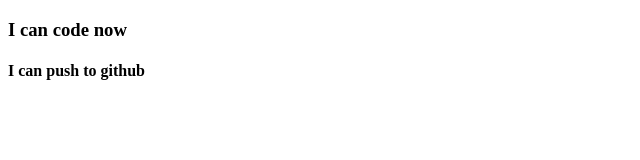
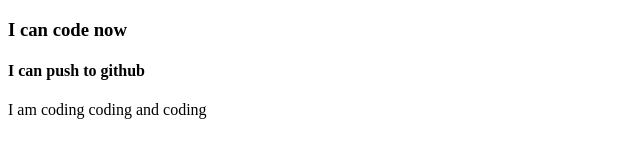
Before and after one commit to SurayaAfrin/my-second-repo, a plain HTML site: page index.html in a window 1280 px wide. Shown: the whole page, without its empty margins (0-640 px from the left). Drawn offline with Linux system fonts and the light colour scheme.

Commit message:
added styles

```diff
--- a/index.html
+++ b/index.html
@@ -9,5 +9,6 @@
 <body>
     <h3>I can code now</h3>
     <h4>I can push to github</h4>
+    <p>I am coding coding and coding</p>
 </body>
 </html>
--- /dev/null
+++ b/styles.css
@@ -0,0 +1,3 @@
+p{
+    color: red;
+}
```
